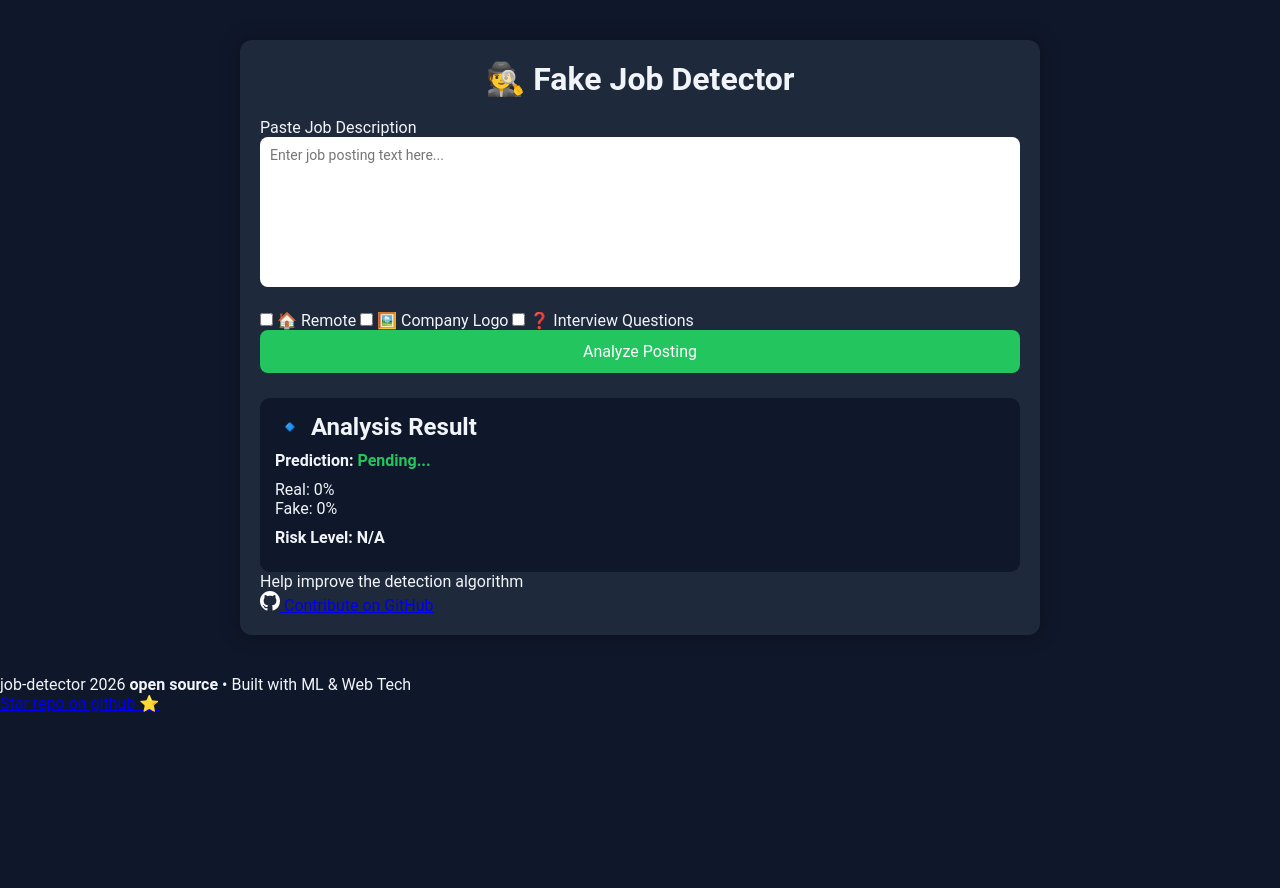
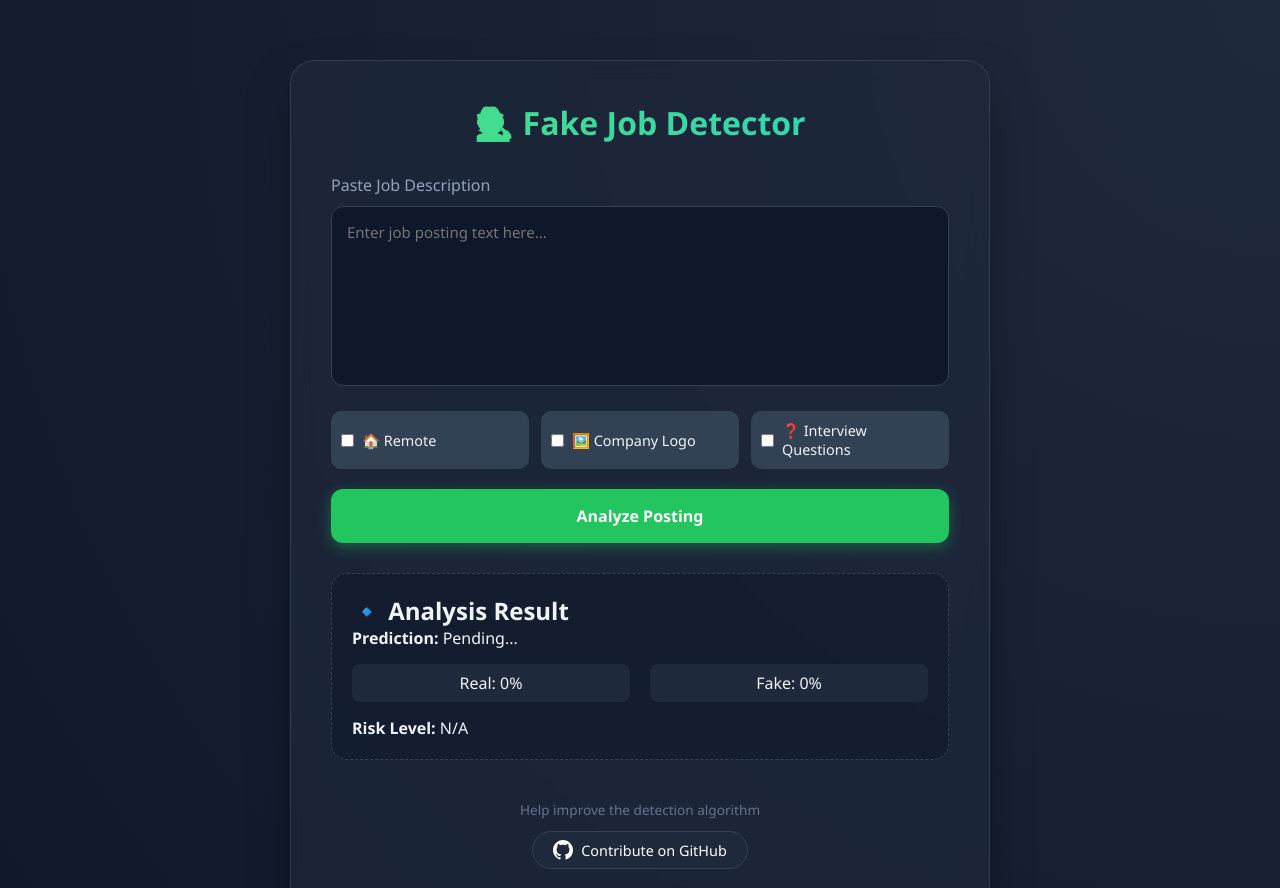
Before and after one commit to rohanparvej/job-detector, a plain HTML site: page client/index.html in a window 1280 px wide. Shown: the top 888 px of the page. Before the commit the page ends 840 px from the top, so only its background shows below. Drawn offline with Linux system fonts and the light colour scheme; no server answers.

Commit message:
Update style.css

```diff
--- a/client/style.css
+++ b/client/style.css
@@ -1,76 +1,189 @@
-*{
+* {
     margin: 0;
     padding: 0;
     box-sizing: border-box;
-    font-family: "Roboto";
+    font-family: 'Segoe UI', Roboto, Helvetica, Arial, sans-serif;
 }
-html, body{
+
+body {
     width: 100%;
-    height: 100%;
-    background: #0f172a;
+    min-height: 100vh;
+    background: radial-gradient(circle at top right, #1e293b, #0f172a);
     color: #f1f5f9;
+    padding: 20px;
 }
 
 .container {
-    max-width: 800px;
+    max-width: 700px;
     margin: 40px auto;
-    padding: 20px;
-    background: #1e293b;
-    border-radius: 12px;
-    box-shadow: 0 0 20px rgba(0,0,0,0.3);
+    padding: 40px;
+    background: rgba(30, 41, 59, 0.7);
+    backdrop-filter: blur(10px);
+    border: 1px solid rgba(255, 255, 255, 0.1);
+    border-radius: 24px;
+    box-shadow: 0 25px 50px -12px rgba(0, 0, 0, 0.5);
 }
 
 h1 {
+    font-size: 2rem;
+    font-weight: 700;
     text-align: center;
-    margin-bottom: 20px;
+    margin-bottom: 30px;
+    background: linear-gradient(to right, #4ade80, #2dd4bf);
+    -webkit-background-clip: text;
+    -webkit-text-fill-color: transparent;
 }
 
-.input-section {
-    margin-bottom: 20px;
+.input-section label {
+    display: block;
+    margin-bottom: 10px;
+    color: #94a3b8;
+    font-weight: 500;
 }
 
 textarea {
     width: 100%;
-    height: 150px;
+    height: 180px;
+    padding: 15px;
+    border-radius: 12px;
+    border: 1px solid #334155;
+    background: #0f172a;
+    color: white;
+    resize: none;
+    font-size: 15px;
+    transition: border-color 0.3s;
+}
+
+textarea:focus {
+    outline: none;
+    border-color: #22c55e;
+}
+
+.features-grid {
+    display: grid;
+    grid-template-columns: repeat(auto-fit, minmax(150px, 1fr));
+    gap: 12px;
+    margin: 20px 0;
+}
+
+.chip {
+    background: #334155;
     padding: 10px;
-    border-radius: 8px;
-    border: none;
-    resize: none;
-    font-size: 14px;
+    border-radius: 10px;
+    display: flex;
+    align-items: center;
+    gap: 8px;
+    cursor: pointer;
+    font-size: 0.9rem;
+    transition: 0.2s;
+}
+
+.chip:hover {
+    background: #475569;
 }
 
 .detect-btn {
     width: 100%;
-    padding: 12px;
+    padding: 16px;
     font-size: 16px;
+    font-weight: 600;
     background: #22c55e;
     border: none;
-    border-radius: 8px;
+    border-radius: 12px;
     cursor: pointer;
     color: white;
-    transition: 0.3s;
+    box-shadow: 0 4px 14px 0 rgba(34, 197, 94, 0.39);
+    transition: transform 0.2s, background 0.3s;
 }
 
 .detect-btn:hover {
+    transform: translateY(-2px);
     background: #16a34a;
 }
 
 .result-box {
-    margin-top: 25px;
-    padding: 15px;
-    background: #0f172a;
-    border-radius: 10px;
+    margin-top: 30px;
+    padding: 20px;
+    background: rgba(15, 23, 42, 0.5);
+    border-radius: 16px;
+    border: 1px dashed #334155;
 }
 
-.result-box p {
-    margin: 10px 0;
+.stats {
+    display: flex;
+    gap: 20px;
+    margin: 15px 0;
 }
 
-#prediction {
-    font-weight: bold;
-    color: #22c55e;
+.stat-item {
+    background: #1e293b;
+    padding: 8px 15px;
+    border-radius: 8px;
+    flex: 1;
+    text-align: center;
 }
 
-#risk {
-    font-weight: bold;
+/* GitHub Section */
+.github-connect {
+    margin-top: 40px;
+    text-align: center;
 }
+
+.github-connect p {
+    font-size: 0.85rem;
+    color: #64748b;
+    margin-bottom: 12px;
+}
+
+.gh-link {
+    text-decoration: none;
+    color: white;
+    display: inline-flex;
+    align-items: center;
+    gap: 8px;
+    font-size: 0.9rem;
+    background: #1e293b;
+    padding: 8px 20px;
+    border-radius: 20px;
+    border: 1px solid #334155;
+    transition: 0.3s;
+}
+
+.gh-link:hover {
+    background: #334155;
+}
+
+/* Footer Section */
+.main-footer {
+    max-width: 700px;
+    margin: 0 auto;
+    padding: 20px 0 40px;
+}
+
+.footer-line {
+    height: 1px;
+    background: linear-gradient(to right, transparent, #334155, transparent);
+    margin-bottom: 20px;
+}
+
+.footer-content {
+    display: flex;
+    justify-content: space-between;
+    align-items: center;
+    flex-wrap: wrap;
+    gap: 15px;
+    color: #64748b;
+    font-size: 0.85rem;
+}
+
+.footer-links a {
+    color: #64748b;
+    text-decoration: none;
+    margin-left: 15px;
+}
+
+.footer-links a:hover {
+    color: #94a3b8;
+}
+
+.dot { margin: 0 10px; }
```
